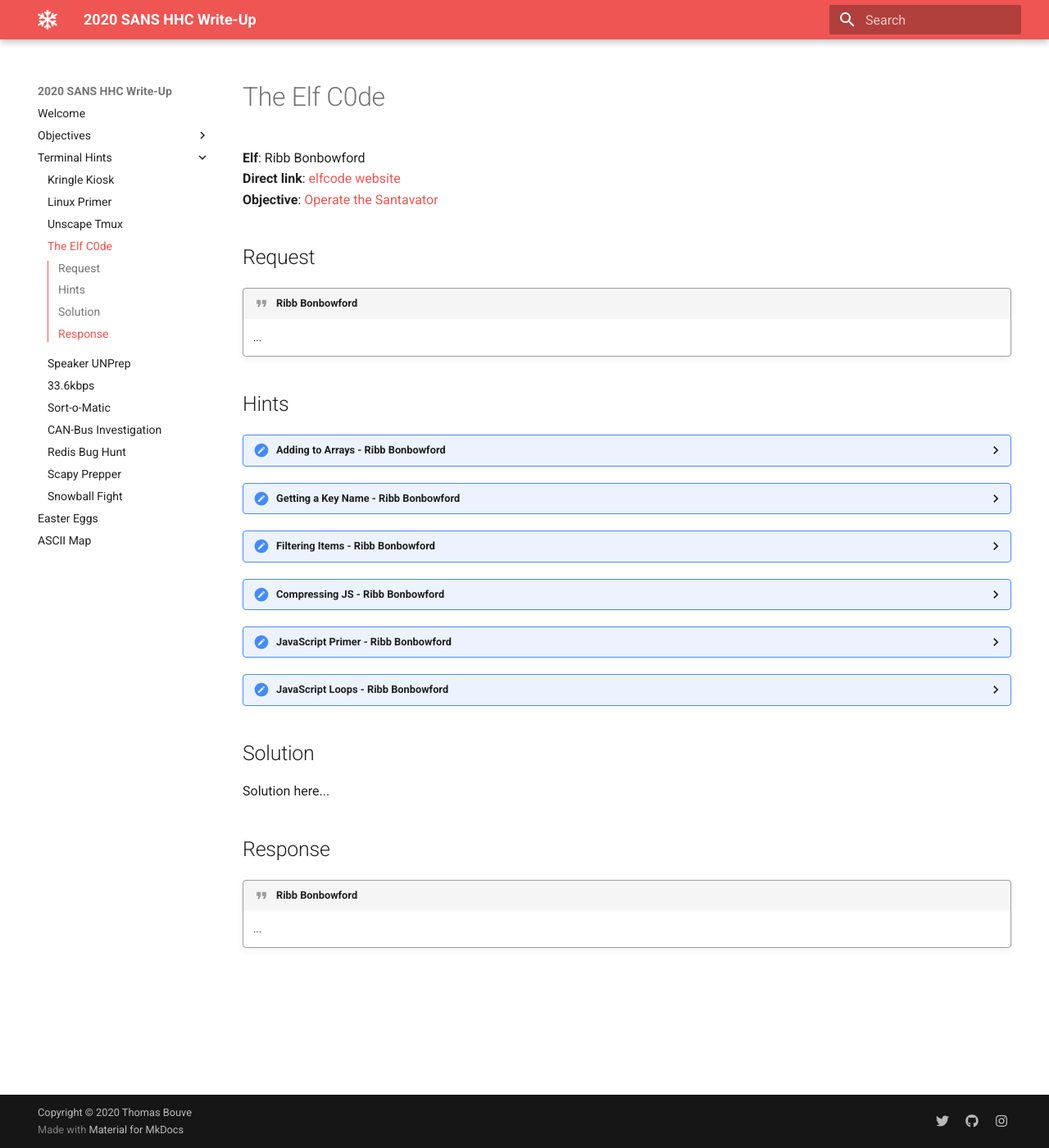
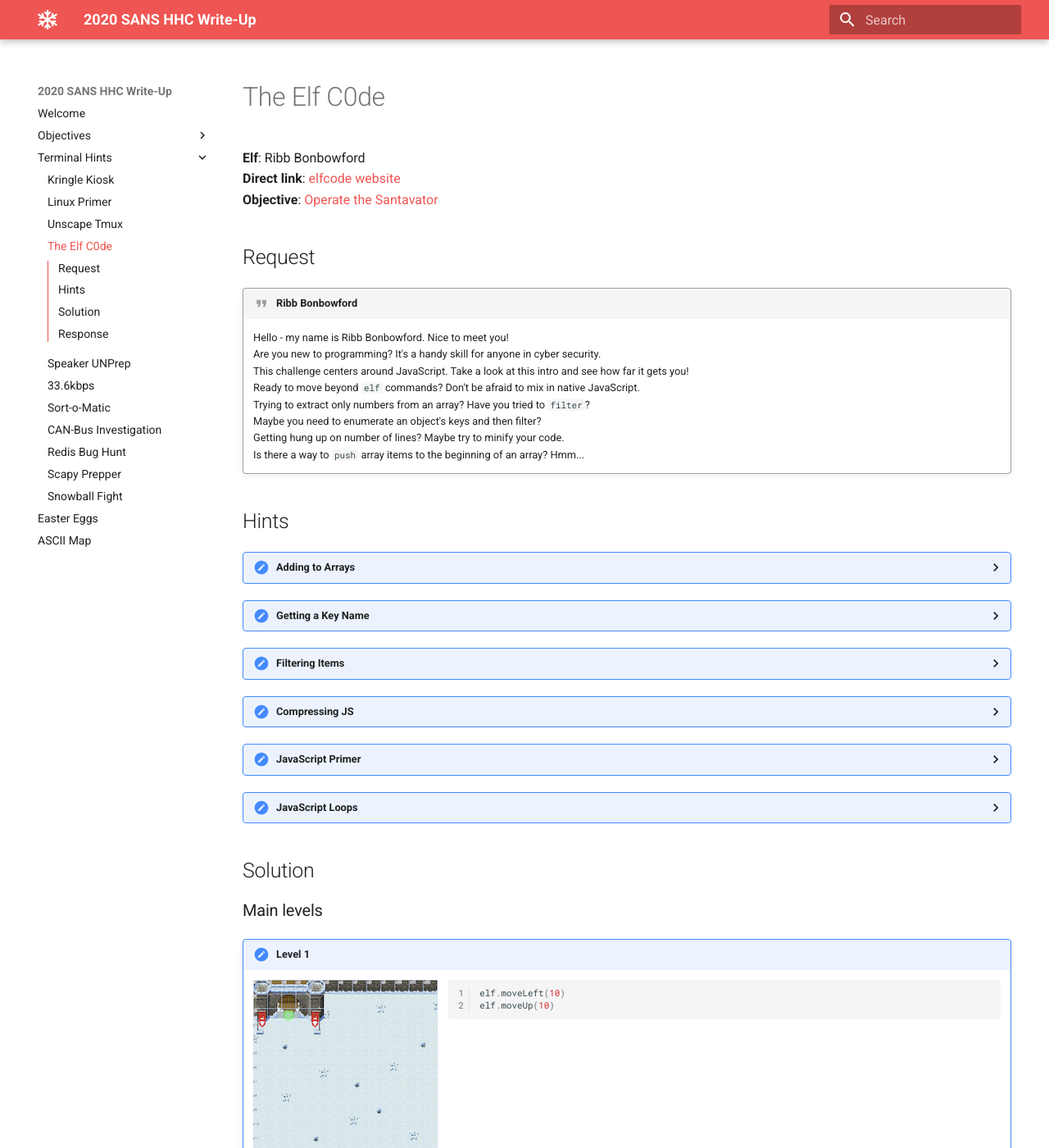
Before and after one commit to crahan/HolidayHackChallenge2020, an MkDocs documentation site: the page built from docs/hints/h4b.md, in a window 1280 px wide and 1400 px high. Shown: the whole window at 82% size. Built offline with MkDocs 1.6.1 and Material for MkDocs 9.7.7, drawn with Linux system fonts in a browser that asks for light colours; comment, search, counter and statistics services are not loaded; some of the changed text lies outside the part shown.

Commit message:
Terminals h4a and h4b done

````diff
--- a/docs/hints/h4b.md
+++ b/docs/hints/h4b.md
@@ -8,36 +8,172 @@
 ## Request
 
 !!! quote "Ribb Bonbowford"
-    ...
+    Hello - my name is Ribb Bonbowford. Nice to meet you!<br/>
+    Are you new to programming? It's a handy skill for anyone in cyber security.<br/>
+    This challenge centers around JavaScript. Take a look at this intro and see how far it gets you!<br/>
+    Ready to move beyond `elf` commands? Don't be afraid to mix in native JavaScript.<br/>
+    Trying to extract only numbers from an array? Have you tried to `filter`?<br/>
+    Maybe you need to enumerate an object's keys and then filter?<br/>
+    Getting hung up on number of lines? Maybe try to minify your code.<br/>
+    Is there a way to `push` array items to the beginning of an array? Hmm...
 
 
 ## Hints
 
-??? hint "Adding to Arrays - Ribb Bonbowford"
+??? hint "Adding to Arrays"
     `var array = [2, 3, 4]; array.push(1)` doesn't do QUITE what was intended...
 
-??? hint "Getting a Key Name - Ribb Bonbowford"
+??? hint "Getting a Key Name"
     [In JavaScript you can enumerate an object's keys using `keys`, and filter the array using `filter`.](https://stackoverflow.com/questions/9907419/how-to-get-a-key-in-a-javascript-object-by-its-value)
 
-??? hint "Filtering Items - Ribb Bonbowford"
+??? hint "Filtering Items"
     [There's got to be a way to `filter` for specific `typeof` items in an array](https://developer.mozilla.org/en-US/docs/Web/JavaScript/Reference/Global_Objects/TypedArray/filter). Maybe [the `typeof` operator](https://developer.mozilla.org/en-US/docs/Web/JavaScript/Reference/Operators/typeof) could also be useful?
 
-??? hint "Compressing JS - Ribb Bonbowford"
+??? hint "Compressing JS"
     There are lots of ways to [make your code shorter](https://jscompress.com/), but the number of elf commands is key.
 
-??? hint "JavaScript Primer - Ribb Bonbowford"
+??? hint "JavaScript Primer"
     Want to learn a useful language? [JavaScript](https://jgthms.com/javascript-in-14-minutes/) is a great place to start! You can also test out your code using a [JavaScript playground](https://playcode.io/).
 
-??? hint "JavaScript Loops - Ribb Bonbowford"
+??? hint "JavaScript Loops"
     Did you try the JavaScript primer? There's a great section on looping.
 
 
 ## Solution
 
-Solution here...
+### Main levels
+
+!!! done "Level 1"
+    ![Level 1](../img/hints/h4b/level_1_small.png){: align=left }
+    ```javascript linenums="1"
+    elf.moveLeft(10)
+    elf.moveUp(10)
+    ```
+
+
+
+!!! done "Level 2"
+    ![Level 1](../img/hints/h4b/level_2_small.png){: align=left }
+    ```javascript linenums="1"
+    elf.moveLeft(6)
+    var sum = elf.get_lever(0) + 2
+    elf.pull_lever(sum)
+    elf.moveLeft(4)
+    elf.moveUp(10)
+    ```
+
+!!! done "Level 3"
+    ![Level 1](../img/hints/h4b/level_3_small.png){: align=left }
+    ```javascript linenums="1"
+    for (var i = 0; i < lollipop.length; i++)
+      elf.moveTo(lollipop[i]);
+
+    elf.moveUp(1)
+    ```
+
+!!! done "Level 4"
+    ![Level 1](../img/hints/h4b/level_4_small.png){: align=left }
+    ```javascript linenums="1"
+    for (var i = 0; i < 3; i++) {
+      elf.moveLeft(3)
+      elf.moveUp(12)
+      elf.moveLeft(3)
+      elf.moveDown(12)
+    }
+    ```
+
+!!! done "Level 5"
+    ![Level 1](../img/hints/h4b/level_5_small.png){: align=left }
+    ```javascript linenums="1"
+    elf.moveTo(lollipop[0])
+    elf.moveTo(munchkin[0])
+    var data = elf.ask_munch(0)
+    var newdata = []
+
+    for (var i = 0; i < data.length; i++)
+      if (typeof data[i] === 'number') newdata.push(data[i])
+
+    elf.tell_munch(newdata)
+    elf.moveUp(2)
+    ```
+
+!!! done "Level 6"
+    ![Level 1](../img/hints/h4b/level_6_small.png){: align=left }
+    ```javascript linenums="1"
+    for (var i = 0; i < 4; i++)
+      elf.moveTo(lollipop[i])
+
+    elf.moveTo(munchkin[0])
+    var data = elf.ask_munch(0)
+    var thekey = ''
+
+    Object.keys(data).forEach(function(key) {
+      if (data[key] === "lollipop")
+        thekey = key
+    })
+
+    elf.tell_munch(thekey)
+    elf.moveUp(2)
+    ```
+
+### Bonus levels
+
+!!! done "Level 7"
+    ![Level 1](../img/hints/h4b/level_7_bonus_small.png){: align=left }
+    ```javascript linenums="1"
+    function MyFilter(matrix) {
+      var sum = 0
+      for(var i = 0; i < matrix.length; i++)
+        for(var j = 0; j < matrix[i].length; j++)
+          if (typeof matrix[i][j] === 'number') sum += matrix[i][j]
+      return sum
+    }
+
+    var funcs = [elf.moveDown, elf.moveLeft, elf.moveUp, elf.moveRight]
+
+    for (var i = 1; i <= 8; i++) {
+      funcs[(i-1)%4](i)
+      elf.pull_lever(i-1)
+    }
+
+    elf.moveUp(2)
+    elf.moveLeft(4)
+    elf.tell_munch(MyFilter)
+    elf.moveUp(2)
+    ```
+
+!!! done "Level 8"
+    ![Level 1](../img/hints/h4b/level_8_bonus_small.png){: align=left }
+    ```javascript linenums="1"
+    function MyFilter(matrix) {
+      var sum = 0
+      var thekey = ''
+      for(var i = 0; i < matrix.length; i++)
+        Object.keys(matrix[i]).forEach(function(key) {
+          if (matrix[i][key] === "lollipop") thekey = key
+        })
+      return thekey
+    }
+
+    var lever_sum = 0
+    var hor_steps = 1
+    var funcs = [elf.moveRight, elf.moveLeft]
+
+    for (var i = 0; i < 6; i++) {
+      funcs[(i)%2](hor_steps)
+      hor_steps += 2
+      lever_sum += elf.get_lever(i)
+      elf.pull_lever(lever_sum)
+      elf.moveUp(2)
+    }
+
+    elf.tell_munch(MyFilter)
+    elf.moveRight(12)
+    ```
 
 
 ## Response
 
 !!! quote "Ribb Bonbowford"
-    ...
+    Wow - are you a JavaScript developer? Great work!<br/>
+    Hey, you know, you might use your JavaScript and HTTP manipulation skills to take a crack at bypassing the Santavator's S4.
````
Also changed, not shown: docs/hints/h4a.md (+7 -1 lines), docs/img/hints/h4a/solution.png (added), docs/img/hints/h4a/terminal.png (added), docs/img/hints/h4b/level_1_small.png (added), docs/img/hints/h4b/level_2_small.png (added), docs/img/hints/h4b/level_3_small.png (added), docs/img/hints/h4b/level_4_small.png (added), docs/img/hints/h4b/level_5_small.png (added), docs/img/hints/h4b/level_6_small.png (added), docs/img/hints/h4b/level_7_bonus_small.png (added), docs/img/hints/h4b/level_8_bonus_small.png (added).
